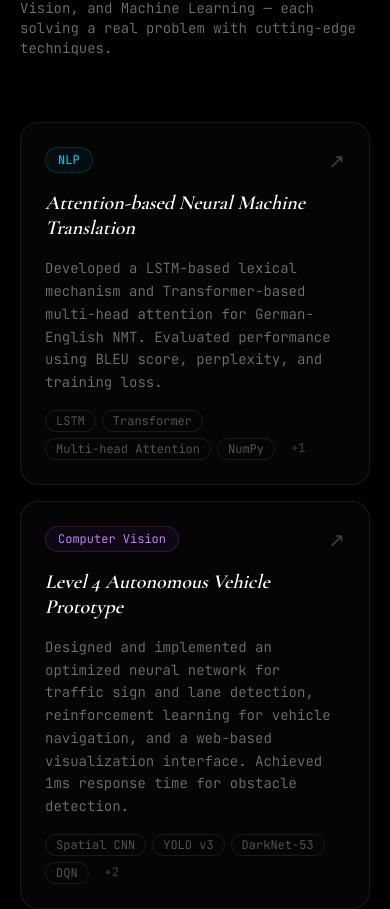
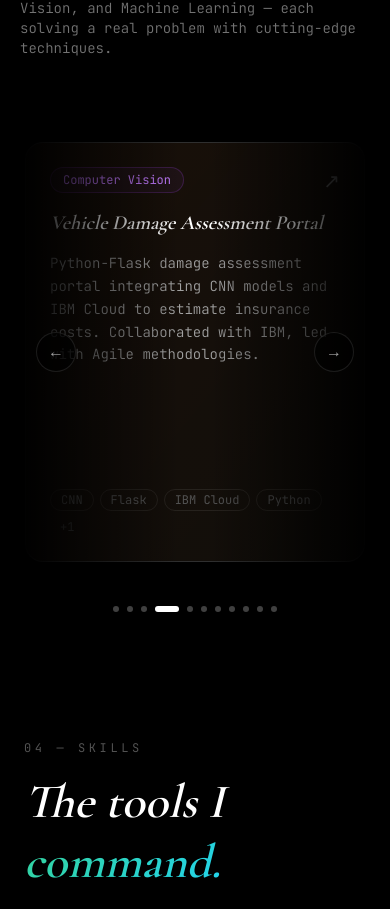
Before and after one commit to vaikunth-coder27/Vaikunth-portfolio, a Next.js app: page / in a window 390 px wide. Shown: the part 5480-6389 px from the top of the page. Built offline with nearby package versions, Linux system fonts and the light colour scheme.

Commit message:
added genie pop up effect

```diff
--- a/src/components/portfolio/projects.tsx
+++ b/src/components/portfolio/projects.tsx
@@ -1,7 +1,7 @@
 'use client'
 
-import { useRef } from 'react'
-import { motion, useInView } from 'framer-motion'
+import { useRef, useState, useEffect } from 'react'
+import { motion, AnimatePresence, useInView } from 'framer-motion'
 import { projects } from '@/lib/data'
 
 const categoryColors: Record<string, string> = {
@@ -11,7 +11,7 @@ const categoryColors: Record<string, string> = {
   'Embedded Systems': 'text-amber-400 border-amber-500/20 bg-amber-500/5',
 }
 
-const gradients: string[] = [
+const gradients = [
   'from-cyan-500/10 to-blue-500/5',
   'from-purple-500/10 to-pink-500/5',
   'from-green-500/10 to-teal-500/5',
@@ -20,58 +20,179 @@ const gradients: string[] = [
   'from-rose-500/10 to-red-500/5',
 ]
 
-function ProjectCard({
+const N = projects.length
+const CARD_W = 340
+const CARD_H = 420
+const GAP = 28
+const SLOT = CARD_W + GAP
+const OFFSETS = [-2, -1, 0, 1, 2]
+
+type Project = (typeof projects)[0]
+type CardRect = { x: number; y: number; width: number; height: number }
+
+function ProjectDialog({
   project,
-  index,
-  className = '',
+  cardRect,
+  onClose,
 }: {
-  project: (typeof projects)[0]
-  index: number
-  className?: string
+  project: Project
+  cardRect: CardRect
+  onClose: () => void
 }) {
-  const ref = useRef(null)
-  const inView = useInView(ref, { once: true, margin: '-60px' })
+  const originY = cardRect.y + cardRect.height / 2 - window.innerHeight / 2
+  // Card is below dialog center for most viewport positions
+  const fromBelow = originY >= 0
+
+  // Genie clip-path keyframes — all 4-point polygons so framer-motion interpolates smoothly
+  // "sliver"  = thin strip at the end nearest the card
+  // "stretch" = macOS genie warp: the side anchored to the card stays wide, the far side is narrow
+  // "full"    = normal rectangle
+  const sliver = fromBelow
+    ? 'polygon(38% 92%, 62% 92%, 62% 100%, 38% 100%)'  // strip at bottom of element
+    : 'polygon(38% 0%,  62% 0%,  62% 8%,  38% 8%)'     // strip at top of element
+
+  // Genie warp: bottom anchored (wide) while top is still narrow — or vice versa
+  const stretch = fromBelow
+    ? 'polygon(0% 0%, 100% 0%, 78% 100%, 22% 100%)'    // wide top trails, bottom narrows toward card
+    : 'polygon(22% 0%, 78% 0%, 100% 100%, 0% 100%)'    // wide bottom trails, top narrows toward card
+
+  const full = 'polygon(0% 0%, 100% 0%, 100% 100%, 0% 100%)'
 
   return (
-    <motion.div
-      ref={ref}
-      initial={{ opacity: 0, y: 36 }}
-      animate={inView ? { opacity: 1, y: 0 } : {}}
-      transition={{ duration: 0.8, ease: [0.16, 1, 0.3, 1] as [number, number, number, number], delay: index * 0.07 }}
-      className={`group relative rounded-2xl border border-white/8 bg-white/[0.02] p-6 overflow-hidden flex flex-col justify-between hover:border-white/15 transition-all duration-500 ${className}`}
-    >
-      {/* Hover gradient */}
-      <div
-        className={`absolute inset-0 bg-gradient-to-br ${gradients[index % gradients.length]} opacity-0 group-hover:opacity-100 transition-opacity duration-500 pointer-events-none`}
+    <>
+      {/* Backdrop fades independently — faster than the window */}
+      <motion.div
+        className="fixed inset-0 z-50 bg-black/75 backdrop-blur-sm"
+        initial={{ opacity: 0 }}
+        animate={{ opacity: 1 }}
+        exit={{ opacity: 0 }}
+        transition={{ duration: 0.22, ease: 'easeOut' }}
+        onClick={onClose}
       />
 
-      <div className="relative z-10 flex flex-col h-full gap-4">
-        {/* Top row */}
-        <div className="flex items-start justify-between">
+      {/* Dialog — genie warp from card position */}
+      <div className="fixed inset-0 z-50 flex items-center justify-center p-4 pointer-events-none">
+        <motion.div
+          className="relative bg-[#0a0a0a] border border-white/10 rounded-2xl p-8 max-w-lg w-full shadow-2xl pointer-events-auto"
+          style={{ willChange: 'transform, clip-path, opacity' }}
+          animate={{
+            y:        [originY, originY * 0.3, 0],
+            clipPath: [sliver,  stretch,        full],
+            opacity:  [0,       1,               1],
+          }}
+          exit={{
+            y:        [0,    originY * 0.3, originY],
+            clipPath: [full, stretch,       sliver],
+            opacity:  [1,    1,             0],
+          }}
+          transition={{
+            y:        { duration: 0.48, times: [0, 0.22, 1], ease: [0.16, 1, 0.3, 1] as [number, number, number, number] },
+            clipPath: { duration: 0.48, times: [0, 0.22, 1], ease: [0.16, 1, 0.3, 1] as [number, number, number, number] },
+            opacity:  { duration: 0.12, ease: 'easeOut' },
+          }}
+          onClick={e => e.stopPropagation()}
+        >
+          <button
+            onClick={onClose}
+            className="absolute top-4 right-4 text-neutral-500 hover:text-white transition-colors text-lg leading-none"
+          >
+            ✕
+          </button>
+
           <span
-            className={`text-xs font-mono px-3 py-1 rounded-full border ${categoryColors[project.category] ?? 'text-neutral-400 border-white/10 bg-white/5'}`}
+            className={`text-xs font-mono px-3 py-1 rounded-full border ${
+              categoryColors[project.category] ?? 'text-neutral-400 border-white/10 bg-white/5'
+            }`}
           >
             {project.category}
           </span>
-          <span className="text-neutral-700 group-hover:text-neutral-500 text-xl transition-colors">↗</span>
+
+          <h3
+            className="text-3xl font-serif italic font-semibold text-white mt-5 mb-3 leading-tight"
+            style={{ fontFamily: 'var(--font-cormorant)' }}
+          >
+            {project.title}
+          </h3>
+
+          <p className="text-neutral-400 text-sm leading-relaxed mb-6">
+            {project.description}
+          </p>
+
+          <div className="flex flex-wrap gap-2">
+            {project.tags.map(tag => (
+              <span
+                key={tag}
+                className="text-xs border border-white/8 text-neutral-500 px-3 py-1 rounded-full font-mono"
+              >
+                {tag}
+              </span>
+            ))}
+          </div>
+        </motion.div>
+      </div>
+    </>
+  )
+}
+
+function CarouselCard({
+  project,
+  projIdx,
+  isCenter,
+  onClick,
+}: {
+  project: Project
+  projIdx: number
+  isCenter: boolean
+  onClick: (rect: CardRect) => void
+}) {
+  return (
+    <div
+      className={`relative rounded-2xl border overflow-hidden flex flex-col h-full transition-colors duration-300 ${
+        isCenter
+          ? 'border-white/15 bg-white/[0.04] cursor-pointer'
+          : 'border-white/6 bg-white/[0.02] cursor-default'
+      }`}
+      onClick={isCenter ? (e) => onClick(e.currentTarget.getBoundingClientRect()) : undefined}
+    >
+      <div
+        className={`absolute inset-0 bg-gradient-to-br ${gradients[projIdx % gradients.length]} pointer-events-none transition-opacity duration-500 ${
+          isCenter ? 'opacity-60' : 'opacity-0'
+        }`}
+      />
+
+      <div className="relative z-10 flex flex-col h-full gap-4 p-6">
+        <div className="flex items-start justify-between">
+          <span
+            className={`text-xs font-mono px-3 py-1 rounded-full border ${
+              categoryColors[project.category] ?? 'text-neutral-400 border-white/10 bg-white/5'
+            }`}
+          >
+            {project.category}
+          </span>
+          <span className={`text-xl transition-colors ${isCenter ? 'text-neutral-500' : 'text-neutral-700'}`}>
+            ↗
+          </span>
         </div>
 
-        {/* Title */}
         <h3
-          className="text-xl font-serif italic font-semibold text-white leading-tight"
+          className={`font-serif italic font-semibold leading-tight transition-colors ${
+            isCenter ? 'text-white text-xl' : 'text-neutral-500 text-lg'
+          }`}
           style={{ fontFamily: 'var(--font-cormorant)' }}
         >
           {project.title}
         </h3>
 
-        {/* Description */}
-        <p className="text-neutral-500 text-sm leading-relaxed font-light flex-1">
+        <p
+          className={`text-sm leading-relaxed font-light flex-1 ${
+            isCenter ? 'text-neutral-400' : 'text-neutral-600'
+          }`}
+        >
           {project.description}
         </p>
 
-        {/* Tags */}
         <div className="flex flex-wrap gap-1.5 mt-auto">
-          {project.tags.slice(0, 4).map((tag) => (
+          {project.tags.slice(0, 4).map(tag => (
             <span
               key={tag}
               className="text-xs border border-white/8 text-neutral-600 px-2.5 py-0.5 rounded-full font-mono"
@@ -86,19 +207,32 @@ function ProjectCard({
           )}
         </div>
       </div>
-    </motion.div>
+    </div>
   )
 }
 
 export function Projects() {
-  const ref = useRef(null)
-  const inView = useInView(ref, { once: true, margin: '-80px' })
+  const sectionRef = useRef(null)
+  const inView = useInView(sectionRef, { once: true, margin: '-80px' })
+  const [centerIdx, setCenterIdx] = useState(0)
+  const [paused, setPaused] = useState(false)
+  const [selectedProject, setSelectedProject] = useState<{ project: Project; cardRect: CardRect } | null>(null)
+
+  useEffect(() => {
+    if (paused) return
+    const timer = setTimeout(() => {
+      setCenterIdx(prev => prev + 1)
+    }, 2000)
+    return () => clearTimeout(timer)
+  }, [centerIdx, paused])
+
+  const currentProjIdx = ((centerIdx % N) + N) % N
 
   return (
-    <section id="projects" className="relative py-16 md:py-32 px-5 md:px-6 bg-black">
+    <section id="projects" ref={sectionRef} className="relative py-16 md:py-32 px-5 md:px-6 bg-black">
       <div className="max-w-7xl mx-auto">
+        {/* Header */}
         <motion.div
-          ref={ref}
           initial={{ opacity: 0, y: 32 }}
           animate={inView ? { opacity: 1, y: 0 } : {}}
           transition={{ duration: 0.8, ease: [0.16, 1, 0.3, 1] as [number, number, number, number] }}
@@ -112,12 +246,14 @@ export function Projects() {
           >
             Things I&apos;ve
             <br />
-            <span style={{
-              background: 'linear-gradient(135deg, #818cf8, #c084fc)',
-              WebkitBackgroundClip: 'text',
-              WebkitTextFillColor: 'transparent',
-              backgroundClip: 'text',
-            }}>
+            <span
+              style={{
+                background: 'linear-gradient(135deg, #818cf8, #c084fc)',
+                WebkitBackgroundClip: 'text',
+                WebkitTextFillColor: 'transparent',
+                backgroundClip: 'text',
+              }}
+            >
               engineered.
             </span>
           </h2>
@@ -127,35 +263,93 @@ export function Projects() {
           </p>
         </motion.div>
 
-        {/* Bento grid — featured projects */}
-        <div className="grid grid-cols-1 md:grid-cols-3 gap-4">
-          {/* Row 1: large (2 col) + normal (1 col) */}
-          <ProjectCard project={projects[0]} index={0} className="md:col-span-2 min-h-[280px]" />
-          <ProjectCard project={projects[1]} index={1} className="min-h-[280px]" />
+        {/* Carousel */}
+        <div
+          className="relative overflow-hidden"
+          style={{ height: CARD_H + 40 }}
+          onMouseEnter={() => setPaused(true)}
+          onMouseLeave={() => setPaused(false)}
+        >
+          {/* Edge fade masks */}
+          <div className="absolute left-0 top-0 bottom-0 w-40 bg-gradient-to-r from-black to-transparent z-20 pointer-events-none" />
+          <div className="absolute right-0 top-0 bottom-0 w-40 bg-gradient-to-l from-black to-transparent z-20 pointer-events-none" />
 
-          {/* Row 2: three equal */}
-          <ProjectCard project={projects[2]} index={2} className="min-h-[260px]" />
-          <ProjectCard project={projects[3]} index={3} className="min-h-[260px]" />
-          <ProjectCard project={projects[4]} index={4} className="min-h-[260px]" />
+          {/* Arrow buttons */}
+          <button
+            onClick={() => setCenterIdx(prev => prev - 1)}
+            className="absolute left-4 top-1/2 -translate-y-1/2 z-30 w-10 h-10 flex items-center justify-center rounded-full border border-white/10 bg-black/60 text-neutral-400 hover:text-white hover:border-white/25 transition-all duration-200"
+          >
+            ←
+          </button>
+          <button
+            onClick={() => setCenterIdx(prev => prev + 1)}
+            className="absolute right-4 top-1/2 -translate-y-1/2 z-30 w-10 h-10 flex items-center justify-center rounded-full border border-white/10 bg-black/60 text-neutral-400 hover:text-white hover:border-white/25 transition-all duration-200"
+          >
+            →
+          </button>
 
-          {/* Row 3: full width */}
-          <ProjectCard project={projects[5]} index={5} className="md:col-span-3 min-h-[220px] md:flex-row" />
+          <AnimatePresence>
+            {OFFSETS.map(offset => {
+              const projIdx = ((centerIdx + offset) % N + N) % N
+              const project = projects[projIdx]
+              const absOff = Math.abs(offset)
+              const isCenter = offset === 0
+              const targetX = offset * SLOT - CARD_W / 2
+              const targetOpacity = isCenter ? 1 : absOff === 1 ? 0.55 : 0.25
+              const targetScale = isCenter ? 1 : absOff === 1 ? 0.88 : 0.76
+              const zIndex = isCenter ? 10 : absOff === 1 ? 5 : 1
+
+              return (
+                <motion.div
+                  key={projIdx}
+                  className="absolute top-5"
+                  style={{ left: '50%', width: CARD_W, height: CARD_H, zIndex }}
+                  initial={{ x: targetX, opacity: 0, scale: targetScale }}
+                  animate={{ x: targetX, opacity: targetOpacity, scale: targetScale }}
+                  exit={{ opacity: 0 }}
+                  transition={{ duration: 0.6, ease: [0.16, 1, 0.3, 1] as [number, number, number, number] }}
+                >
+                  <CarouselCard
+                    project={project}
+                    projIdx={projIdx}
+                    isCenter={isCenter}
+                    onClick={(rect) => setSelectedProject({ project, cardRect: rect })}
+                  />
+                </motion.div>
+              )
+            })}
+          </AnimatePresence>
         </div>
 
-        {/* Earlier work */}
-        <div className="mt-16">
-          <p className="font-mono text-xs text-neutral-600 tracking-[0.25em] uppercase mb-6">
-            Earlier Work
-          </p>
-          <div className="grid grid-cols-1 md:grid-cols-3 gap-4">
-            <ProjectCard project={projects[6]}  index={6}  className="min-h-[240px]" />
-            <ProjectCard project={projects[7]}  index={7}  className="md:col-span-2 min-h-[240px]" />
-            <ProjectCard project={projects[8]}  index={8}  className="md:col-span-2 min-h-[240px]" />
-            <ProjectCard project={projects[9]}  index={9}  className="min-h-[240px]" />
-            <ProjectCard project={projects[10]} index={10} className="md:col-span-3 min-h-[200px]" />
-          </div>
+        {/* Dot indicators */}
+        <div className="flex justify-center gap-2 mt-6">
+          {projects.map((_, i) => (
+            <button
+              key={i}
+              onClick={() => {
+                const base = Math.floor(centerIdx / N) * N
+                setCenterIdx(base + i)
+              }}
+              className={`rounded-full transition-all duration-300 ${
+                currentProjIdx === i
+                  ? 'w-6 h-1.5 bg-white'
+                  : 'w-1.5 h-1.5 bg-neutral-700 hover:bg-neutral-500'
+              }`}
+            />
+          ))}
         </div>
       </div>
+
+      {/* Dialog */}
+      <AnimatePresence>
+        {selectedProject && (
+          <ProjectDialog
+            project={selectedProject.project}
+            cardRect={selectedProject.cardRect}
+            onClose={() => setSelectedProject(null)}
+          />
+        )}
+      </AnimatePresence>
     </section>
   )
 }
--- a/src/components/ui/splite.tsx
+++ b/src/components/ui/splite.tsx
@@ -24,6 +24,10 @@ export function SplineScene({ scene, className }: SplineSceneProps) {
       // Remap full-screen mouse position proportionally into canvas coordinate space
       // so Three.js computes the same NDC as if the cursor were inside the canvas
       const rect = canvas.getBoundingClientRect()
+
+      // Don't drive Spline when the canvas is off-screen (avoids weird pose on scroll-back)
+      if (rect.bottom < 0 || rect.top > window.innerHeight) return
+
       const mappedX = rect.left + (e.clientX / window.innerWidth) * rect.width
       const mappedY = rect.top + (e.clientY / window.innerHeight) * rect.height
 
```
